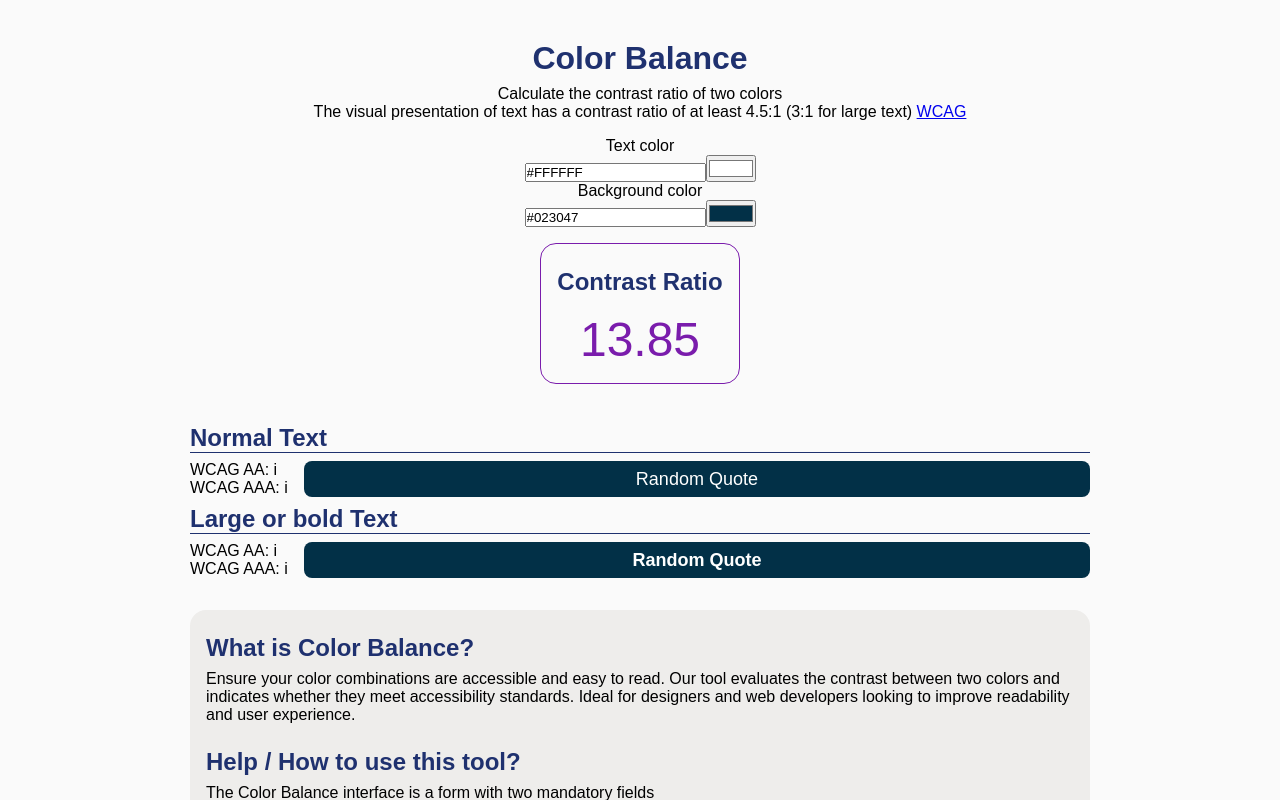
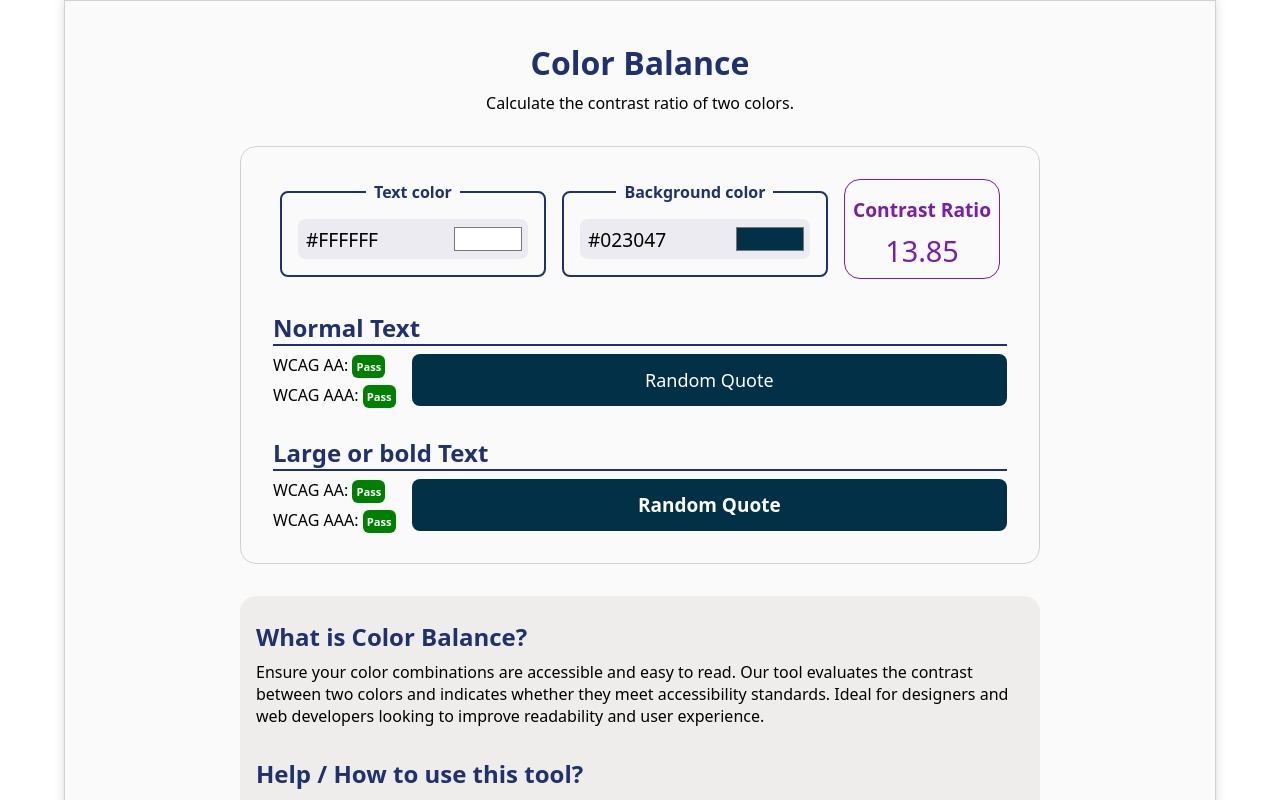
Before and after one commit to Manuel-GNcode/color-balance, a React (Vite) app: page / in a window 1280 px wide. Shown: the top 800 px of the page. Built offline with nearby package versions, Linux system fonts and the light colour scheme.

Commit message:
Agregué los estilos al sitio web y configuré los requisitos AA y AAA.

```diff
--- a/src/App.css
+++ b/src/App.css
@@ -8,39 +8,89 @@ h1, h2, h3, h4 {
     margin: 8px 0;
     color: var(--title-color);
 }
-#balance-article {
+legend {
+    user-select: none;
+}
 
+#balance-header, #balance-section-color, #article-guide, .balance-article {
+    margin-bottom: 32px;
 }
+main {
+    max-width: 800px;
+    margin: 0 auto;
+}
+
 #balance-section-color {
     display: flex;
     flex-direction: column;
     align-items: center;
+    gap: 16px;
+}
+
+.balance-color {
     padding: 16px;
+    border-radius: 8px;
+    display: flex;
+    width: fit-content;
+    justify-content: center;
+    border: 2px solid var(--title-color);
+}
+.balance-color legend {
+    padding: 0 8px;
+    font-weight: bold;
+    color: var(--title-color);
+}
+#txt-first-color, #txt-second-color {
+    font-size: 1.2rem;
+    padding: 4px;
+    padding-left: 8px;
+    outline: none;
+    border: none;
+    background-color: #ecebf1;
+    border-top-left-radius: 8px;
+    border-bottom-left-radius: 8px;
+    width: 200px;
+}
+#select-first-color, #select-second-color {
+    height: 40px;
+    width: 80px;
+    border: none;
+    background: #ecebf1;
+    cursor: pointer;
+    border-top-right-radius: 8px;
+    border-bottom-right-radius: 8px;
+    padding: 4px;
 }
 
 #balance-result {
     border: 1px solid var(--ratio-color);
-    margin: 16px auto;
     padding: 16px;
-    display: flex;
-    flex-direction: column;
-    gap: 8px;
     border-radius: 16px;
     color: var(--ratio-color);
 }
+#contrast-color {
+    color: var(--ratio-color);
+    font-size: 1.2rem;
+}
 #value {
-    font-size: 3rem;
+    font-size: 1.8rem;
 }
 
 #balance-section-example {
     text-align: left;
 }
 #balance-section-example h2 {
-    border-bottom: 1px solid var(--title-color);
+    border-bottom: 2px solid var(--title-color);
 }
 .example-text {
     display: flex;
     gap: 16px;
+    justify-content: space-between;
+}
+.example-text div {
+    display: flex;
+    flex-direction: column;
+    gap: 8px;
 }
 .example-text>p {
     background-color: var(--bg-color);
@@ -51,6 +101,17 @@ h1, h2, h3, h4 {
     align-items: center;
     font-size: 1.125rem;
     border-radius: 8px;
+    max-width: 600px;
+}
+.example-text p b {
+    font-size: 19px;
+}
+#pass-fail {
+    color: #fff;
+    font-weight: bold;
+    padding: 4px;
+    border-radius: 6px;
+    font-size: .7rem;
 }
 
 #article-guide {
@@ -61,5 +122,36 @@ h1, h2, h3, h4 {
     background-color: #EEEDEB;
     border-radius: 16px;
     padding: 16px;
-    margin: 32px 0;
 }
+#article-guide p {
+    margin-bottom: 6px;
+}
+
+footer {
+    background-color: var(--title-color);
+    color: #fff;
+    padding: 16px;
+}
+footer address b {
+    color: #ff0000;
+}
+
+@media screen and (width >= 700px) {
+    #article-color {
+        border: 1px solid rgba(0, 0, 0, 0.164);
+        padding: 32px;
+        border-radius: 16px;
+    }
+    #balance-section-color {
+        flex-direction: row;
+        flex-wrap: wrap;
+        align-items: center;
+        justify-content: center;
+    }
+    #txt-first-color, #txt-second-color {
+        width: 150px;
+    }
+    #balance-result {
+        padding: 8px;
+    }
+}
--- a/src/App.jsx
+++ b/src/App.jsx
@@ -2,6 +2,7 @@ import './App.css';
 import { useState, useRef, useEffect } from "react";
 import { getRGB, getLuminance, getContrast, checkHex } from "./functions/functions.js";
 import { ratioColor } from './constants/constants.js';
+import { PassOrFail } from './components/passOrfail.jsx';
 
 const selectRatioColor = (ratio)=>{
     if (ratio < 3) return 'bad'
@@ -21,6 +22,7 @@ function App() {
     const [color1, setColor1] = useState('#FFFFFF');
     const [color2, setColor2] = useState('#023047');
     const [textColor, setTextColor] = useState(false);
+    const [constrastRatio, setContrastRatio] = useState(0);
 
     useEffect(()=>{
         textFirstColor.current.value = '#FFFFFF';
@@ -37,6 +39,7 @@ function App() {
 
         const contrastValue = getContrast(getLuminance(getRGB(color1)), getLuminance(getRGB(color2)));
         result.current.textContent = contrastValue % 1 !== 0 ? contrastValue.toFixed(2) : contrastValue;
+        setContrastRatio(contrastValue);
 
         const calification = selectRatioColor(contrastValue);
         const root = document.documentElement;
@@ -64,24 +67,23 @@ function App() {
         <>
             <header id='balance-header'>
                 <h1 id='balance-title'>Color Balance</h1>
-                <p>Calculate the contrast ratio of two colors</p>
-                <p>{"The visual presentation of text has a contrast ratio of at least 4.5:1 (3:1 for large text)"} <a target='_blank' href='https://www.w3.org/TR/WCAG20/#visual-audio-contrast-contrast'>WCAG</a></p>
+                <p>Calculate the contrast ratio of two colors.</p>
             </header>
 
             <main id='balance-main'>
-                <article className='balance-article'>
+                <article className='balance-article' id='article-color'>
                     <section id='balance-section-color'>
-                        <div className='balance-color'>
-                            <p>Text color</p>
+                        <fieldset className='balance-color'>
+                            <legend>Text color</legend>
                             <input onBlur={handleInputText} onInput={handleSelect} ref={textFirstColor} type="text" name="txt-first-color" id="txt-first-color" />
                             <input onInput={handleText} ref={selectFirstColor} type="color" name='select-first-color' id="select-first-color" />
-                        </div>
+                        </fieldset>
 
-                        <div className='balance-color'>
-                            <p>Background color</p>
+                        <fieldset className='balance-color'>
+                            <legend>Background color</legend>
                             <input onBlur={handleInputText} onInput={handleSelect} ref={textSecondColor} type="text" name="txt-second-color" id="txt-second-color" />
                             <input onInput={handleText} ref={selectSecondColor} type="color" name='select-second-color' id="select-second-color" />
-                        </div>
+                        </fieldset>
 
                         <div id="balance-result">
                             <h2 id="contrast-color">Contrast Ratio</h2>
@@ -91,20 +93,19 @@ function App() {
 
                     <section id='balance-section-example'>
                         <h2>Normal Text</h2>
-
                         <div className='example-text'>
                             <div>
-                                <p>WCAG AA: <span>i</span></p>
-                                <p>WCAG AAA: <span>i</span></p>
+                                <p>WCAG AA: <PassOrFail wcag='AA' contrast={constrastRatio} type={'normal'}/></p>
+                                <p>WCAG AAA: <PassOrFail wcag='AAA' contrast={constrastRatio} type={'normal'}/></p>
                             </div>
                             <p>Random Quote</p>
                         </div>
-
+                        <br/>
                         <h2>Large or bold Text</h2>
                         <div className='example-text'>
                             <div>
-                                <p>WCAG AA: <span>i</span></p>
-                                <p>WCAG AAA: <span>i</span></p>
+                                <p>WCAG AA: <PassOrFail wcag='AA' contrast={constrastRatio} type={'large'}/></p>
+                                <p>WCAG AAA: <PassOrFail wcag='AAA' contrast={constrastRatio} type={'large'}/></p>
                             </div>
                             <p><b>Random Quote</b></p>
                         </div>
@@ -135,11 +136,11 @@ function App() {
                         <h2>Color contrast ratio</h2>
                         <p>How to choose a ratio? It depends on the following elements:</p>
 
-                        <p>The level AA requieres a contrast ratio of at least 4.5:1 for normal text and 3:1 for large text (at least 18pt) or bold text.</p>
+                        <p>The level AA requieres a contrast ratio of at least 4.5:1 for normal text and 3:1 for large text (at least 18pt/24px) or 14pt/19px bold text.</p>
 
                         <p>The level AAA requires a contrast ratio of at least 7:1 for normal text and 4.5:1 for large text or bold text.</p>
 
-                        <p>For a full and exhaustive understanding of how to interpret this, one should read <a href='https://www.w3.org/TR/WCAG20/#larger-scaledef'>the defintion of large-scale text from WCAG.</a></p>
+                        <p>For a full and exhaustive understanding of how to interpret this, one should read <a target='_blank' href='https://www.w3.org/TR/WCAG20/#larger-scaledef'>the defintion of large-scale text from WCAG.</a></p>
                     </section>
 
                     <section>
@@ -163,13 +164,15 @@ function App() {
                     <section>
                         <h2>Contribute to Color Balance</h2>
                         <p>All contributions are warmly welcome ! Translation, correction, bug report, new feature…
-                        Feel free to play with <a href='#'>source code.</a></p>
+                        Feel free to play with <a target='_blank' href='https://github.com/Manuel-GNcode/color-balance'>source code.</a></p>
                     </section>
                 </article>
             </main>
 
             <footer>
-                <p>GNcode</p>
+                <address>
+                    Made by &lt; <b>GN</b>code /&gt;
+                </address>
             </footer>
         </>
     )
--- /dev/null
+++ b/src/components/passOrfail.jsx
@@ -0,0 +1,34 @@
+import PropTypes from 'prop-types';
+import { useEffect, useState } from 'react';
+
+export const PassOrFail = ({wcag, contrast, type})=>{
+    const [state, setState] = useState('');
+
+    useEffect(()=>{
+        if (wcag == 'AA') {
+            if (type == 'normal') {
+                setState(contrast >= 4.5? 'Pass': 'Fail')
+            } else {
+                setState(contrast >= 3? 'Pass': 'Fail')
+            }
+        } else {
+            if (type == 'normal') {
+                setState(contrast >= 7? 'Pass': 'Fail')
+            } else {
+                setState(contrast >= 4.5? 'Pass': 'Fail')
+            }
+        }
+    }, [contrast, wcag, type]);
+
+    return (
+        <span id='pass-fail' style={state == 'Pass'?{background: 'green'}:{background: 'red'}}>
+            {state}
+        </span>
+    )
+}
+
+PassOrFail.propTypes = {
+    wcag: PropTypes.string,
+    type: PropTypes.string,
+    contrast: PropTypes.number
+}
--- a/src/index.css
+++ b/src/index.css
@@ -2,15 +2,23 @@
     margin: 0;
     padding: 0;
     box-sizing: border-box;
+    font-family: system-ui, sans-serif;
 }
 body {
-    background-color: #fafafa;
-    padding: 32px;
+    padding: 0 32px;
     font-size: 16px;
-    font-family: sans-serif;
 }
 #root {
-    max-width: 900px;
-    margin: 0 auto;
     text-align: center;
+    background-color: #fafafa;
+    padding-top: 32px;
 }
+@media screen and (width >= 1000px) {
+    body {
+        padding: 0 64px;
+    }
+    #root {
+        border: 1px solid rgba(0, 0, 0, 0.164);
+        box-shadow: 0 0 10px rgba(0, 0, 0, 0.144);
+    }
+}
```
